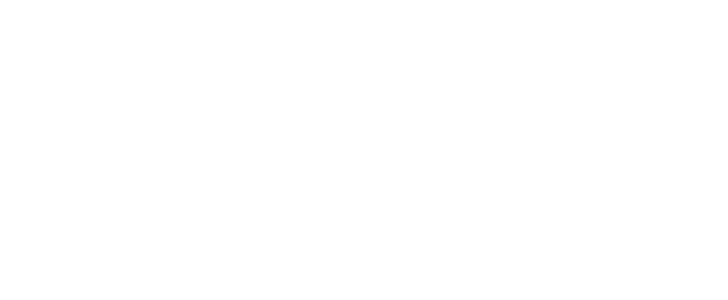
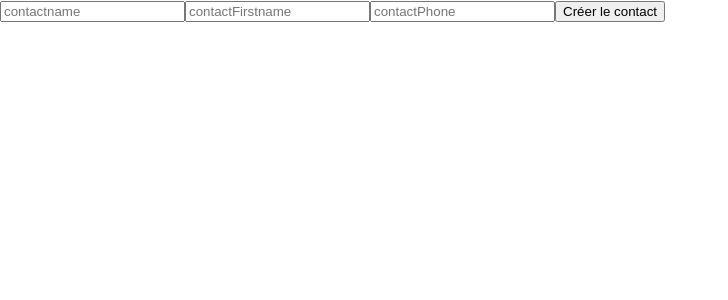
Before and after one commit to johnwaia/TestTechniqueBonArtisant, a React (Create React App) app in the folder Client/client/: page /addContact in a window 1280 px wide. Before the commit this address had no page. Shown: the top 300 px of the page, without its empty margins (0-728 px from the left). Built offline with nearby package versions, Linux system fonts and the light colour scheme.

Commit message:
feat:contact creation with frontend

```diff
--- a/Client/client/src/App.js
+++ b/Client/client/src/App.js
@@ -1,6 +1,7 @@
 import React, { useState } from 'react';
 import { BrowserRouter, Routes, Route, useNavigate } from 'react-router-dom';
 import Welcome from './pageAcceuil';
+import AddContact from './addContact';
 
 function Auth() {
   const [username, setUsername] = useState('');
@@ -81,7 +82,6 @@
     }
   };
 
-
   return (
     <form onSubmit={handleRegister}>
       <input
@@ -116,6 +116,7 @@
       <Routes>
         <Route path="/" element={<Auth />} />
         <Route path="/pageAcceuil" element={<Welcome />} />
+        <Route path="/addContact" element={<AddContact />} />
       </Routes>
     </BrowserRouter>
   );
--- /dev/null
+++ b/Client/client/src/addContact.js
@@ -0,0 +1,76 @@
+import React, { useEffect } from 'react';
+import { useLocation, useNavigate } from 'react-router-dom';
+
+
+export default function AddContact() {
+
+    const [contactname, setContactname] = React.useState('');
+    const [contactFirstname, setcontactFirstname] = React.useState('');
+    const [contactPhone, setcontactPhone] = React.useState('');
+    const [msg, setMsg] = React.useState('');
+    const navigate = useNavigate();
+
+    const handleRegisterContact = async (e) => {
+        e.preventDefault();
+        setMsg('Envoi...');
+        const cname = contactname.trim();
+
+        try {
+        const regRes = await fetch('/api/contact', {
+            method: 'POST',
+            headers: { 'Content-Type': 'application/json' },
+            body: JSON.stringify({ contactname: cname, contactPhone, contactFirstname }),
+        });
+
+        let regData = null;
+        try { regData = await regRes.json(); } catch {}
+
+        if (!regRes.ok && regRes.status !== 409) {
+            setMsg(`❌ ${regData?.message || `Erreur ${regRes.status}`}`);
+            return;
+        }
+        if (regRes.ok) setMsg(`✅ contact créé : ${regData.contactname}. Connexion...`);
+
+        } catch {
+        setMsg('❌ Erreur réseau. Vérifie que le serveur tourne.');
+        }
+    };
+
+  return (
+    <div>
+    <form onSubmit={handleRegisterContact}>
+      <input
+        id="contactname"
+        placeholder="contactname"
+        value={contactname}
+        onChange={(e) => setContactname(e.target.value)}
+        required
+        minLength={3}
+        maxLength={30}
+        autoComplete="contactname"
+      />
+      <input
+        id="contactFirstname"
+        placeholder="contactFirstname"
+        type="contactFirstname"
+        value={contactFirstname}
+        onChange={(e) => setcontactFirstname(e.target.value)}
+        required
+        minLength={6}
+        autoComplete="current-contactFirstname"
+      />
+      <input
+        id="contactPhone"
+        placeholder="contactPhone"
+        type="contactPhone"
+        value={contactPhone}
+        onChange={(e) => setcontactPhone(e.target.value)}
+        required
+        minLength={6}
+        autoComplete="current-contactPhone"
+      />
+      <button type="submit">Créer le contact</button>
+    </form>
+    </div>
+  );
+}
--- a/Client/client/src/pageAcceuil.js
+++ b/Client/client/src/pageAcceuil.js
@@ -23,10 +23,14 @@
     navigate('/', { replace: true });
   };
 
+  const handleAddContact = () => {
+    navigate('/addContact');
+  }
+
   return (
     <div>
       <div>Bienvenue, {username} !</div>
-        <button>Ajouter un contact</button>
+        <button onClick={handleAddContact}>Ajouter un contact</button>
         <button>Voir mes contacts</button>
         <button onClick={handleLogout}>Déconnexion</button>
     </div>
```
